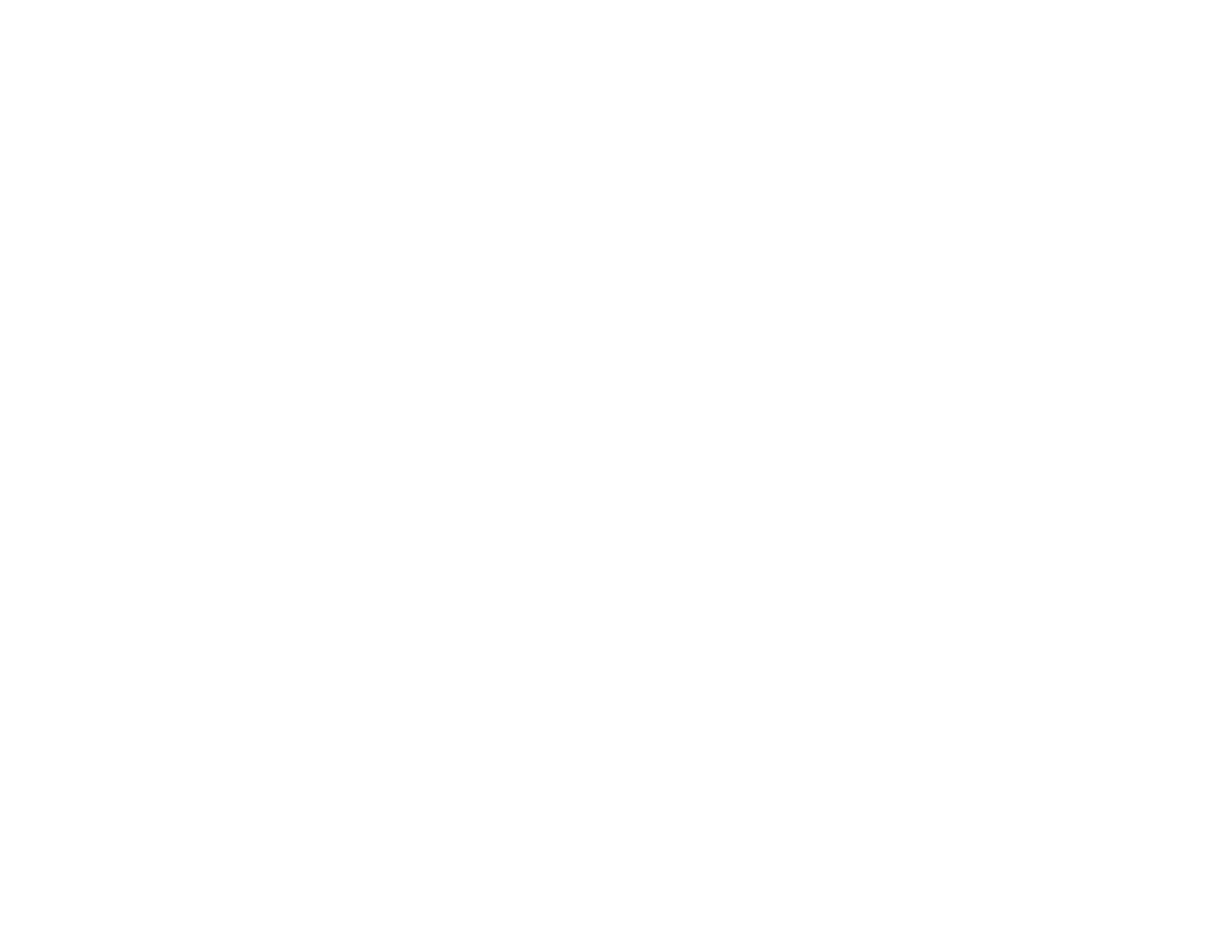
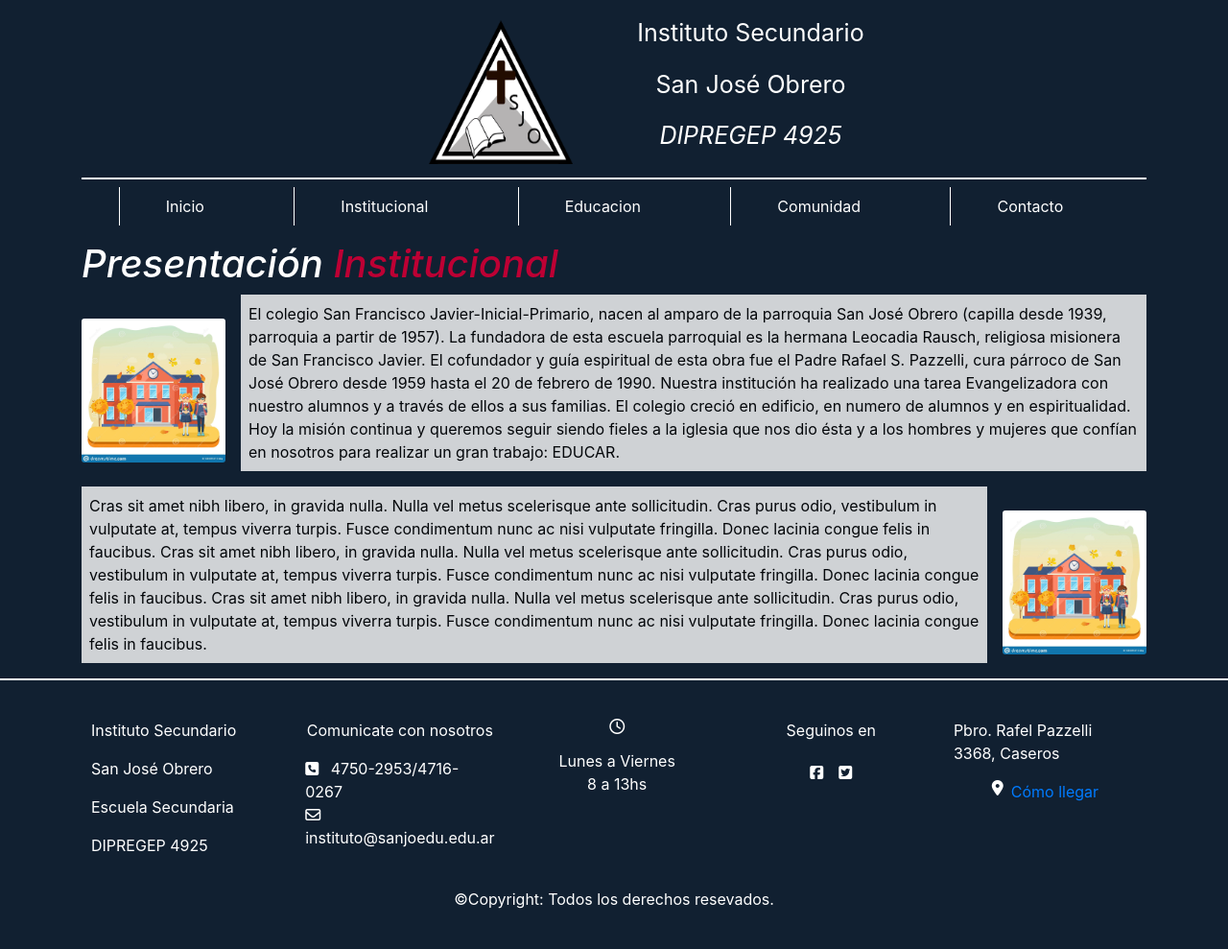
Before and after one commit to agusreyb/web_instituto_sjo, a plain HTML site: page pages/institucional.html in a window 1280 px wide. Shown: the whole page at 96% size. Before the commit the page ends 800 px from the top, so only its background shows below. Drawn offline with Linux system fonts and the light colour scheme.

Commit message:
presentacion inst

```diff
--- a/assets/css/estilos.css
+++ b/assets/css/estilos.css
@@ -157,3 +157,35 @@
 .fondo{
     background-color: #112031;
 }
+
+/* INSTITUCIONAL */
+section div h1{
+    color: white;
+    font-style: italic;
+}
+
+h1 span{
+    color:#BD0034;
+}
+
+.media{
+    color: white !important;
+    align-items: center !important;
+}
+
+.img__inst{
+    width: 150px;
+    height: 150px;
+    justify-content: center;
+    align-items: center;
+    border-radius: 3px;
+}
+
+.texto__inst{
+    display: flex;
+    padding: 0.5rem;
+    background-color: white;
+    opacity: 0.8;
+    color: black;
+
+}
--- a/pages/institucional.html
+++ b/pages/institucional.html
@@ -0,0 +1,222 @@
+<!DOCTYPE html>
+<html lang="es">
+  <head>
+    <meta charset="UTF-8" />
+    <meta http-equiv="X-UA-Compatible" content="IE=edge" />
+    <meta name="viewport" content="width=device-width, initial-scale=1.0" />
+    <title>Instituto Secundario San José Obrero</title>
+    <script
+      src="https://kit.fontawesome.com/e08cab99c9.js"
+      crossorigin="anonymous"
+    ></script>
+    <link rel="stylesheet" href="../bootstrap/css/bootstrap.min.css" />
+    <script src="../bootstrap/js/jquery.slim.min.js"></script>
+    <!-- SIEMPRE PRIMERO-->
+    <script src="../bootstrap/js/bootstrap.bundle.min.js "></script>
+    <link rel="stylesheet" href="../assets/css/estilos.css" />
+  </head>
+  <body>
+    <!-- HEADER -->
+    <header>
+      <section class="container pt-3 pb-3">
+        <div>
+          <div class="row justify-content-center align-items-center pb-2">
+            <div class="col-3 text-center">
+              <img
+                class="logo"
+                src="../assets/img/logo.png"
+                alt="logo colegio"
+              />
+            </div>
+            <div class="align-self-center">
+              <p class="logo__title text-center">Instituto Secundario</p>
+              <p class="logo__title text-center">San José Obrero</p>
+              <p class="logo__title text-center font-italic">DIPREGEP 4925</p>
+            </div>
+          </div>
+        </div>
+        <nav class="navbar navbar-expand-lg navbar-light">
+          <button
+            class="navbar-toggler"
+            type="button"
+            data-toggle="collapse"
+            data-target="#navbarTogglerDemo01"
+            aria-controls="navbarTogglerDemo01"
+            aria-expanded="false"
+            aria-label="Toggle navigation"
+          >
+            <span class="navbar-toggler-icon"></span>
+          </button>
+          <div class="collapse navbar-collapse" id="navbarTogglerDemo01">
+            <ul
+              class="navbar-nav flex-fill justify-content-around mr-auto mt-2 mt-lg-0"
+            >
+              <li class="nav-item active">
+                <a
+                  class="nav-link d-flex justify-content-center"
+                  href="../index.html"
+                  >Inicio<span class="sr-only">(current)</span></a
+                >
+              </li>
+              <li class="nav-item active">
+                <a
+                  class="nav-link d-flex justify-content-center"
+                  href="../pages/institucional.html"
+                  >Institucional</a
+                >
+              </li>
+              <li class="nav-item active">
+                <a
+                  class="nav-link d-flex justify-content-center"
+                  href="../pages/educacion.html"
+                  >Educacion</a
+                >
+                <div class="submenu">
+                  <ul>
+                    <li>
+                      <a href="../pages/inicial.html">Nivel Inicial</a>
+                    </li>
+                    <li>
+                      <a href="../pages/primario.html">Nivel Primario</a>
+                    </li>
+                    <li>
+                      <a href="../pages/secundario.html">Nivel Secundario</a>
+                    </li>
+                  </ul>
+                </div>
+              </li>
+              <li class="nav-item active">
+                <a
+                  class="nav-link d-flex justify-content-center"
+                  href="../pages/comunidad.html"
+                  >Comunidad</a
+                >
+              </li>
+              <li class="nav-item active">
+                <a
+                  class="nav-link d-flex justify-content-center"
+                  href="../pages/contacto.html"
+                  >Contacto</a
+                >
+              </li>
+            </ul>
+          </div>
+        </nav>
+      </section>
+    </header>
+
+    <section class="container">
+      <div class="d-flex justify-conten-center">
+        <h1>Presentación<span> Institucional</span></h1>
+      </div>
+      <div class="media">
+        <div class="d-none d-md-block mr-3">
+          <img
+            class="d-flex align-self-center img__inst"
+            src="../assets/img/colegio.jpg"
+            alt="Generic placeholder image"
+          />
+        </div>
+        <div class="media-body">
+          <p class="texto__inst">
+            El colegio San Francisco Javier-Inicial-Primario, nacen al amparo de
+            la parroquia San José Obrero (capilla desde 1939, parroquia a partir
+            de 1957). La fundadora de esta escuela parroquial es la hermana
+            Leocadia Rausch, religiosa misionera de San Francisco Javier. El
+            cofundador y guía espiritual de esta obra fue el Padre Rafael S.
+            Pazzelli, cura párroco de San José Obrero desde 1959 hasta el 20 de
+            febrero de 1990. Nuestra institución ha realizado una tarea
+            Evangelizadora con nuestro alumnos y a través de ellos a sus
+            familias. El colegio creció en edificio, en numero de alumnos y en
+            espiritualidad. Hoy la misión continua y queremos seguir siendo
+            fieles a la iglesia que nos dio ésta y a los hombres y mujeres que
+            confían en nosotros para realizar un gran trabajo: EDUCAR.
+          </p>
+        </div>
+      </div>
+
+      <div class="media">
+        <div class="media-body">
+          <p class="texto__inst">
+            Cras sit amet nibh libero, in gravida nulla. Nulla vel metus
+            scelerisque ante sollicitudin. Cras purus odio, vestibulum in
+            vulputate at, tempus viverra turpis. Fusce condimentum nunc ac nisi
+            vulputate fringilla. Donec lacinia congue felis in faucibus.
+            Cras sit amet nibh libero, in gravida nulla. Nulla vel metus
+            scelerisque ante sollicitudin. Cras purus odio, vestibulum in
+            vulputate at, tempus viverra turpis. Fusce condimentum nunc ac nisi
+            vulputate fringilla. Donec lacinia congue felis in faucibus. Cras sit amet nibh libero, in gravida nulla. Nulla vel metus
+            scelerisque ante sollicitudin. Cras purus odio, vestibulum in
+            vulputate at, tempus viverra turpis. Fusce condimentum nunc ac nisi
+            vulputate fringilla. Donec lacinia congue felis in faucibus.
+          </p>
+        </div>
+
+        <img
+          class="d-flex ml-3 img__inst"
+          src="../assets/img/colegio.jpg"
+          alt="Generic placeholder image"
+        />
+      </div>
+    </section>
+
+    <footer id="miFooter">
+      <section class="container justify-content-center align-items-center p-4">
+        <div class="row">
+          <div class="col p-3 justify-content-center">
+            <p class="text__footer">Instituto Secundario</p>
+            <p class="text__footer">San José Obrero</p>
+            <p class="text__footer">Escuela Secundaria</p>
+            <p class="text__footer">DIPREGEP 4925</p>
+          </div>
+          <div class="col order-12 p-3 text__footer">
+            <p class="d-flex justify-content-center">
+              Pbro. Rafel Pazzelli 3368, Caseros
+            </p>
+            <div class="d-flex justify-content-center">
+              <i class="fa-solid fa-location-dot mr-2"></i>
+              <a
+                href="https://www.google.com/maps/dir/-34.600427,-58.5658106/
+                        instituto+secundario+san+jose+obrero+caseros/@-34.6060946,-58.5776307,15z/
+                        data=!3m1!4b1!4m9!4m8!1m1!4e1!1m5!1m1!1s0x95bcb98cdccdec13:0x35e60d8c1a21024b!2m2
+                        !1d-58.5759586!2d-34.6133208"
+              >
+                Cómo llegar</a
+              >
+            </div>
+          </div>
+          <div class="col order-1 p-3 text__footer">
+            <p class="d-flex justify-content-center">Seguinos en</p>
+            <div class="d-flex justify-content-center">
+              <i class="fa-brands fa-facebook-square m-2"></i>
+              <i class="fa-brands fa-twitter-square m-2"></i>
+            </div>
+          </div>
+          <div class="col p-3 text__footer">
+            <p class="d-flex justify-content-center">Comunicate con nosotros</p>
+            <i class="fa-solid fa-square-phone mr-2"></i
+            ><span> 4750-2953/4716-0267</span><br />
+            <i class="fa-regular fa-envelope mr-2"></i
+            ><span> instituto@sanjoedu.edu.ar</span>
+          </div>
+          <div class="col p-3 text__footer">
+            <i
+              class="fa-regular fa-clock d-flex justify-content-center mb-3"
+            ></i>
+            <span class="telefono_dia d-flex justify-content-center"
+              >Lunes a Viernes</span
+            >
+            <span class="mail_hora d-flex justify-content-center"
+              >8 a 13hs</span
+            >
+          </div>
+        </div>
+        <div>
+          <p class="d-flex justify-content-center" style="color: white">
+            ©Copyright: Todos los derechos resevados.
+          </p>
+        </div>
+      </section>
+    </footer>
+  </body>
+</html>
```
Also changed, not shown: assets/img/colegio.jpg (added).
